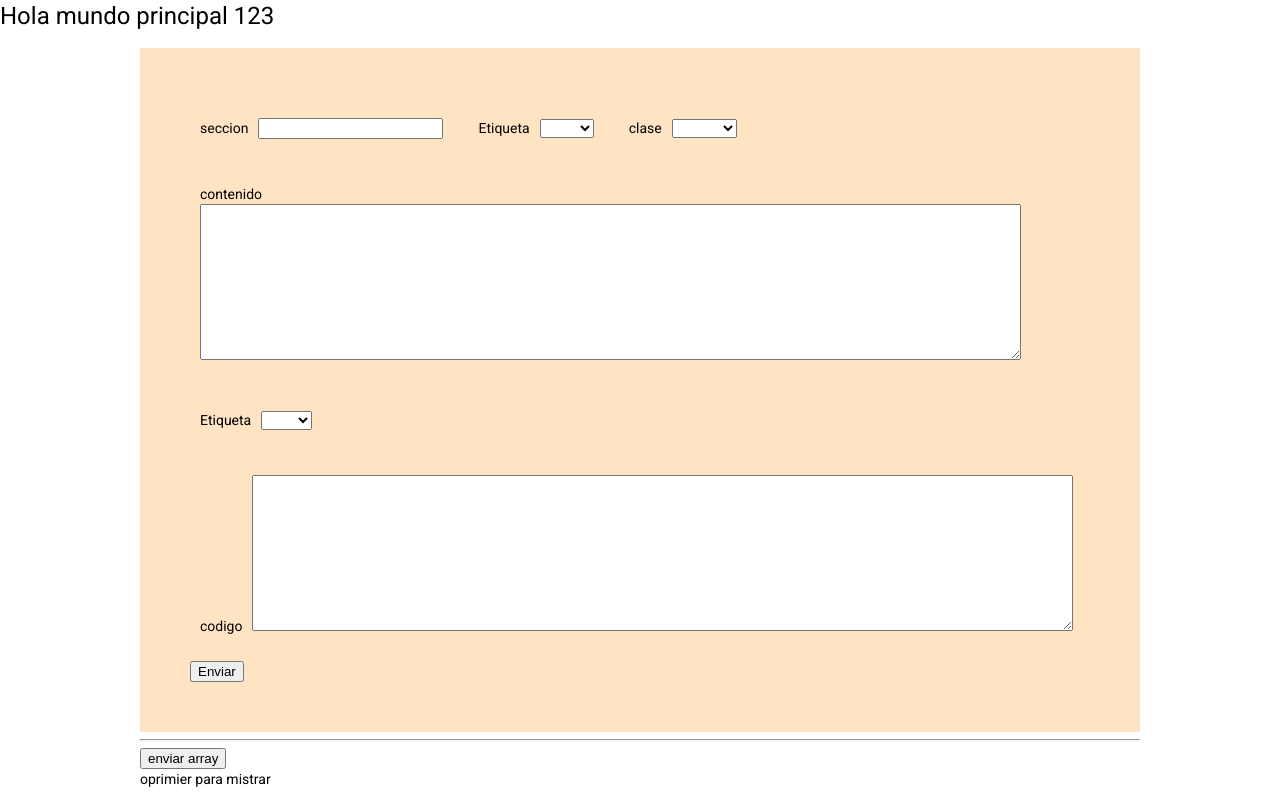
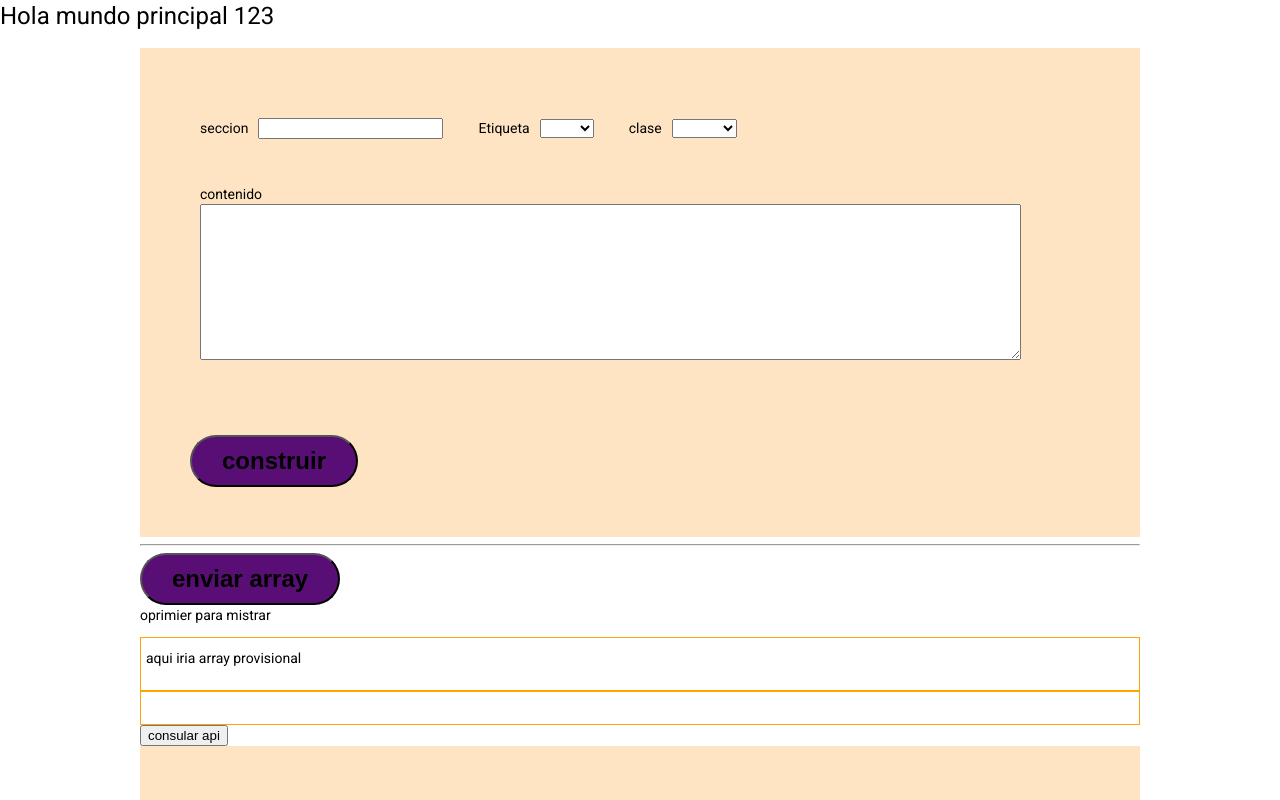
Before and after one commit to anjoalo1/angular-formulario2, an Angular app in the folder formularios2/: page /formulario in a window 1280 px wide. Shown: the top 800 px of the page. Built offline with nearby package versions, Linux system fonts and the light colour scheme.

Commit message:
quitando campos

```diff
--- a/formularios2/src/app/formulario/formulario.component.html
+++ b/formularios2/src/app/formulario/formulario.component.html
@@ -1,11 +1,7 @@
 
 <div class="main">
     <form class="container-form" [formGroup]="miFormulario" (ngSubmit)="addPerson(miFormulario)">
-        <!-- <label for="textName">Name</label>
-        <input type="text" name="textName" formControlName="name">
-        <label for="textApellido">Apellido</label>
-        <input type="text" name="textApellido" formControlName="apellido"> -->
-        <!-- campo seccion  -->
+
        <div class="agrupados">
             <div class="separete-v">
                 <label for="textSeccion">seccion</label>
@@ -21,9 +17,9 @@
 
             <!-- estilos para cc clase -->
             <div class="separete-v">
-                <label for="subconetiqueta">clase</label>
+                <label for="textclase">clase</label>
             <!--  <input type="text" name="textClase" formControlName="clase"> -->
-                <select name="subconetiqueta" formControlName="subconetiqueta">
+                <select name="textclase" formControlName="clase">
                     <option *ngFor ="let cont of clasesCss" value={{cont.clase}} >{{cont.clase}}</option>
                 </select>
             </div>
@@ -39,9 +35,7 @@
         </div>
 
 
-        <!-- aqui iria el contenido del archivo
 
-        -->
         <!-- campo dato -->
         <div class="separete-v">
             <label for="textContenido">contenido</label>
@@ -49,140 +43,65 @@
         </div>
 
 
-<!-- en caso de tener mas etiquecas dentro
-como pudes ser un y dentro tiene li<ul>
-<li>contenido</li>
-<li>contenido</li>
-<li>contenido</li>
-</ul>
--->
-<!-- ---------------------------------------------- -->
 
 
 
-        <div class="agrupados">
-            <div class="separete-v">
-                <label for="selectsubcon">Etiqueta</label>
-                <select name="selectsubcon"  formControlName="selectsubcon">
-                    <option *ngFor ="let cont of subconpresent" value={{cont.present}} >{{cont.present}}</option>
-                </select>
-            </div>
+    <!-- campo codigo-->
 
-            <div class="agrupados" *ngIf="miFormulario.get('selectsubcon')?.value=='true'">
+    <div class="agrupados" *ngIf="miFormulario.get('etiqueta')?.value=='Code'">
+        <label for="textCodigo">codigo</label>
+        <textarea name="textCodigo" cols="100" rows="6" formControlName="codigo"></textarea>
+        </div>
 
 
 
-                <div class="agrupados">
+         <div class="separete-v">
 
-
-                    <div>
-                    <label for="textClase2">clase</label>
-                   <!--  <input type="text" name="textClase" formControlName="clase"> -->
-                    <select name="textClase2" formControlName="subconetiqueta">
-                        <option *ngFor ="let cont of clasesCss" value={{cont.etiqueta}} >{{cont.etiqueta}}</option>
-                    </select>
-                </div>
-
-
-                <div>
-                    <label for="textClase2">clase</label>
-                   <!--  <input type="text" name="textClase" formControlName="clase"> -->
-                    <select name="textClase2" formControlName="subconclase">
-                        <option *ngFor ="let cont of clasesCss" value={{cont.clase}} >{{cont.clase}}</option>
-                    </select>
-                </div>
-                </div>
-
-                <div class="separete-v">
-                    <label for="textContenido2">sub contenido</label>
-                    <textarea name="textContenido2" cols="100" rows="10" formControlName="subconcontenido"></textarea>
-                </div>
-
-
-                <div (click)="crearSubcontenido(miFormulario)">
-                    <p class="boton-subcontenido">enviar subcontenido</p>
-                </div>
-            </div>
-
-
-        </div>
-
-         <!-- campo url  -->
-
-
-    <!-- campo subcontenido-->
-       <!--   <div class="separete-v">
-            <label for="textSubcontenido">Subcontenido</label>
-            <textarea name="textSubcontenido" cols="100" rows="10" formControlName="subcontenido"></textarea>
-        </div> -->
-
-    <!-- campo codigo-->
-         <div class="separete-v">
-            <label for="textCodigo">codigo</label>
-            <textarea name="textCodigo" cols="100" rows="10" formControlName="codigo"></textarea>
         </div>
 
 
 
 
 
-        <input type="submit" value="Enviar" >
+        <input class="boton-enviar" type="submit" value="construir" >
     </form>
 
 
 
-    <div *ngFor="let mi of miarray; let i = index">
-        <div>
-            <div class="parrafo">{{mi.clase}}</div>
-            <div class="parrafo">{{mi.contenido}}</div>
-            <div class="parrafo">{{mi.etiqueta}}</div>
-            <div class="parrafo">{{mi.seccion}}</div>
-            <div class="parrafo">{{mi.subcontenido}}</div>
-            <div class="parrafo">{{mi.url}}</div>
+    <div class="presentar-datos" *ngFor="let mi of miarray; let i = index">
+            <div><span>clase: </span>{{mi.clase}} <span>contenido: </span>{{mi.contenido}}<span>etiqueta: </span>{{mi.etiqueta}} <span>seccion: </span>{{mi.seccion}}<span>subcontenido: </span>{{mi.subcontenido}}<span>url: </span>{{mi.url}}</div>
 
 
-            <button type="button" (click)="removeItem2(i)">borrar item {{i}}</button>
-        </div>
+
+            <button class="boton-borrar" type="button" (click)="removeItem2(i)">borrar item {{i}}</button>
+    </div>
+
+
+  <hr>
+    <div>
+        <button class="boton-enviar" (click)="generarHTML(miarray)">enviar array</button>
+    </div>
+    <p (click)="mostrarConsole()">oprimier para mistrar</p>
+
+
+
+
+
+
+    <div class="presentacion-informacion">
+        <p>aqui iria array provisional</p>
+
+        <p>{{arrayProvisional}}</p>
     </div>
 
 
 
-  <hr>
-
-    <div><button (click)="generarHTML(miarray)">enviar array</button></div>
-
-    <p (click)="mostrarConsole()">oprimier para mistrar</p>
-
-   <!--  <div *ngFor="let mi of miarray; let i = index">
-
-        <p>{{mi.etiqueta}} : {{mi.dato}} user {{i+1}}</p>
-
-    </div> -->
-
-    <!-- <div *ngFor="let mi2 in miarray">
-        <p>{{mi2}}</p>
-    </div> -->
 
 
-    <div class="container-form">
-        <div *ngFor="let mi of arrayContenido; let i = index">
-            <div>
-                <p class="parrafo">{{mi}}</p>
-                <button type="button" (click)="removeItem(i)">borrar item {{i}}</button>
-            </div>
 
-        </div>
-
-    </div>
-
-    <hr>
-
-    <p>{{arrayProvisional}}</p>
-    <hr>
-    <hr>
-    <p *ngFor ="let col of ArrayEtiquetas">{{col.etiqueta}}</p>
-  <p>{{arrayProvisional1}}</p>
-
+  <div class="presentacion-informacion">
+    <p>{{this.convertirObjetostring}}</p>
+  </div>
 
 
     <div>
@@ -190,4 +109,3 @@ como pudes ser un y dentro tiene li<ul>
     </div>
 
 </div>
-<!-- <mat-slider min="1" max="100" step="1" value="50"></mat-slider> -->
--- a/formularios2/src/app/formulario/formulario.component.scss
+++ b/formularios2/src/app/formulario/formulario.component.scss
@@ -15,7 +15,9 @@
 }
 
 .separete-v{
+
     margin: 20px 0;
+
 }
 
 .separete-v>*{
@@ -61,3 +63,32 @@
     background-color: rgb(113, 113, 124);
 
 }
+
+.boton-enviar{
+    padding: 10px 30px;
+    background-color: rgb(89, 14, 118);
+    font-size: 1.5rem;
+    font-weight: bold;
+    border-radius: 30px;
+}
+
+.boton-enviar:hover{
+    background-color: rgb(21, 86, 86);
+}
+
+.boton-borrar{
+    padding: 10px 30px;
+    background-color: rgb(154, 18, 18);
+    font-size: 1.5rem;
+}
+
+.presentar-datos{
+    font-size: 1rem;
+    border: 1px solid blue;
+    margin: 5px 0;
+}
+
+.presentacion-informacion{
+    border: 1px solid orange;
+    padding: 10px 5px;
+}
--- a/formularios2/src/app/formulario/formulario.component.ts
+++ b/formularios2/src/app/formulario/formulario.component.ts
@@ -1,9 +1,11 @@
-import { Component, OnInit } from '@angular/core';
+import { Component, OnInit, ViewChild, ElementRef, AfterViewInit } from '@angular/core';
 import { FormControl, FormGroup, Validators } from '@angular/forms';
 import {MatCardModule} from '@angular/material/card';
 import { ArrayEtiquetas, Contenido, Subcontenido } from '../interfaces/interface_datos';
 import { SavebdService } from '../savebd.service';
 import { HttpClient } from '@angular/common/http';
+
+
 
 
 
@@ -26,12 +28,18 @@ export class FormularioComponent implements OnInit {
   arrayContenido:any[]=[];
   ArrayEtiquetas:ArrayEtiquetas[]=[];
 
+  arrayAllTag:any[]=[];
+
+  convertirObjeto:any;
+  convertirObjetostring:string="";
+
 seccion:string="";
 etiqueta:string="";
 clase:string="";
 contenido:string="";
 url:string="";
 codigo:string="";
+
 
 subcontenido:Subcontenido[]=[];
 arraysub:Subcontenido[]=[];
@@ -43,7 +51,7 @@ subconcontenido:string="";
 
 
 arrayProvisional:string="";
-arrayProvisional1:string="";
+
 
 
 
@@ -52,15 +60,14 @@ clasesCss:any[]=[
   {"clase":"title-h1", "etiqueta":"h1", "nombre":"h1"},
   {"clase":"title-h2", "etiqueta":"h2", "nombre":"h2"},
   {"clase":"title-h3", "etiqueta":"h3", "nombre":"h3"},
+  {"clase":"", "etiqueta":"ul", "nombre":"ul"},
+  {"clase":"", "etiqueta":"li", "nombre":"li"},
   {"clase":"img", "etiqueta":"img", "nombre":"img"},
   {"clase":"code", "etiqueta":"Code", "nombre":"code"}
 ];
 
 
-subconpresent:any[]=[
-  {"present":true},
-  {"present":false},
-]
+
 
 
 
@@ -71,11 +78,11 @@ subconpresent:any[]=[
     contenido: new FormControl(''),
     url: new FormControl(''),
     codigo: new FormControl(''),
-    selectsubcon: new FormControl(''),
+    /* selectsubcon: new FormControl(''),
       subconetiqueta: new FormControl(''),
       subconclase: new FormControl(''),
+      checkbox:new FormControl('') */
       subconcontenido: new FormControl(''),
-      checkbox:new FormControl('')
 
   })
 
@@ -87,9 +94,11 @@ subconpresent:any[]=[
     this.contenido= this.miFormulario.get('contenido')?.value;
     this.url= this.miFormulario.get('url')?.value;
     this.codigo= this.miFormulario.get('codigo')?.value;
+   /*  this.selectsubcon= this.miFormulario.get('selectsubcon')?.value;
+    console.log(this.selectsubcon);
 
     this.subconetiqueta=this.miFormulario.get('subconetiqueta')?.value;
-    this.subconclase=this.miFormulario.get('subconclase')?.value;
+    this.subconclase=this.miFormulario.get('subconclase')?.value;*/
     this.subconcontenido=this.miFormulario.get('subconcontenido')?.value;
 
     console.log(this.etiqueta, this.contenido)
@@ -102,6 +111,7 @@ subconpresent:any[]=[
       clase:`${this.clase}`,
       contenido:`${this.contenido}`,
       url:`${this.url}`,
+   /*    selectsubcon:`${this.selectsubcon}`, */
       subcontenido:this.arraysub,
       codigo:`${this.codigo}`
       };
@@ -123,6 +133,7 @@ subconpresent:any[]=[
   }
 
 
+  /* aquie el metodo para generar las etiquetas */
 
  generarHTML(arr:Contenido[]) {
   let resultado="";
@@ -130,17 +141,23 @@ subconpresent:any[]=[
 
     for (const obj of arr) {
 
+
+
       let copia = {etiqueta:`<${obj.etiqueta} class='${obj.clase}'>${obj.contenido}</${obj.etiqueta}>`};
       this.ArrayEtiquetas.push(copia);
-      console.log(obj.subcontenido)
+      this.arrayAllTag.push(`<${obj.etiqueta} class='${obj.clase}'>${obj.contenido}</${obj.etiqueta}>`);
+
+
+      console.log("arrayAlltag", this.arrayAllTag);
+       this.convertirObjeto = {...this.arrayAllTag};
+      console.log("convirtienrod", this.convertirObjeto);
+      this.convertirObjetostring = JSON.stringify(this.convertirObjeto);
+      console.log(this.convertirObjetostring);
+
 
     }
 
-    console.log(this.ArrayEtiquetas);
-    this.arrayProvisional1=JSON.stringify(this.ArrayEtiquetas);
-    console.log(this.arrayProvisional1);
 
-    return resultado;
   }
 
   mostrarConsole(){
@@ -161,29 +178,4 @@ subconpresent:any[]=[
   }
 
 
-  crearSubcontenido(formulario:FormGroup){
-   if(formulario.get('subconcontenido')?.value=="" ||
-   formulario.get('subconetiqueta')?.value==""
-   ){
-
-    console.log("no se han agregado datos");
-
-   }else{
-    this.subconetiqueta=this.miFormulario.get('subconetiqueta')?.value;
-    this.subconclase=this.miFormulario.get('subconclase')?.value;
-    this.subconcontenido=this.miFormulario.get('subconcontenido')?.value;
-
-    let objectoSubcontenido ={
-      etiqueta:`${this.subconetiqueta}`,
-      clase:`${this.subconclase}`,
-      contenido:`${this.subconcontenido}`,
-    }
-
-    this.arraysub.push(objectoSubcontenido);
-    console.log(this.arraysub)
-   }
-  }
-
-
-
 }
--- a/formularios2/src/app/interfaces/interface_datos.ts
+++ b/formularios2/src/app/interfaces/interface_datos.ts
@@ -4,6 +4,7 @@ export interface Contenido {
     clase:String;
     contenido: String;
     url?:String;
+   /*  selectsubcon:String; */
     subcontenido?:Subcontenido[];
     codigo?:String;
 
```
